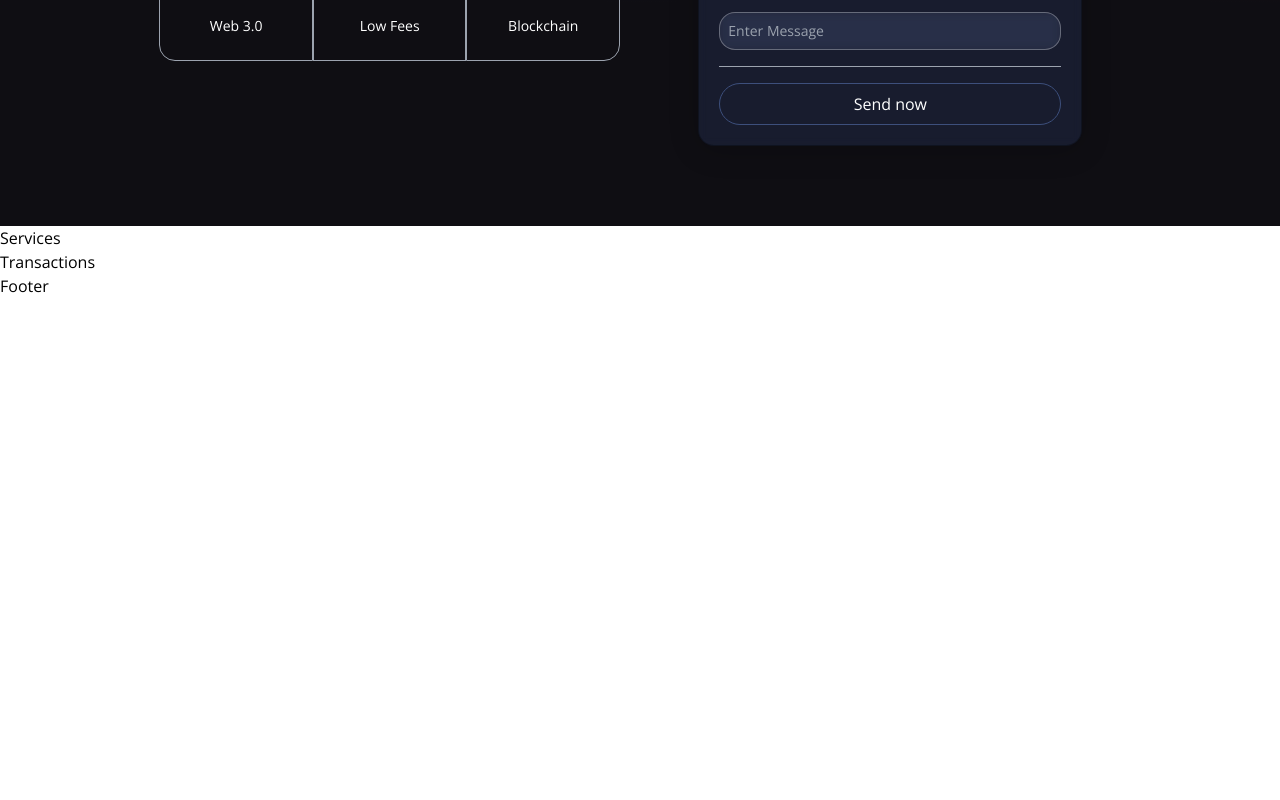
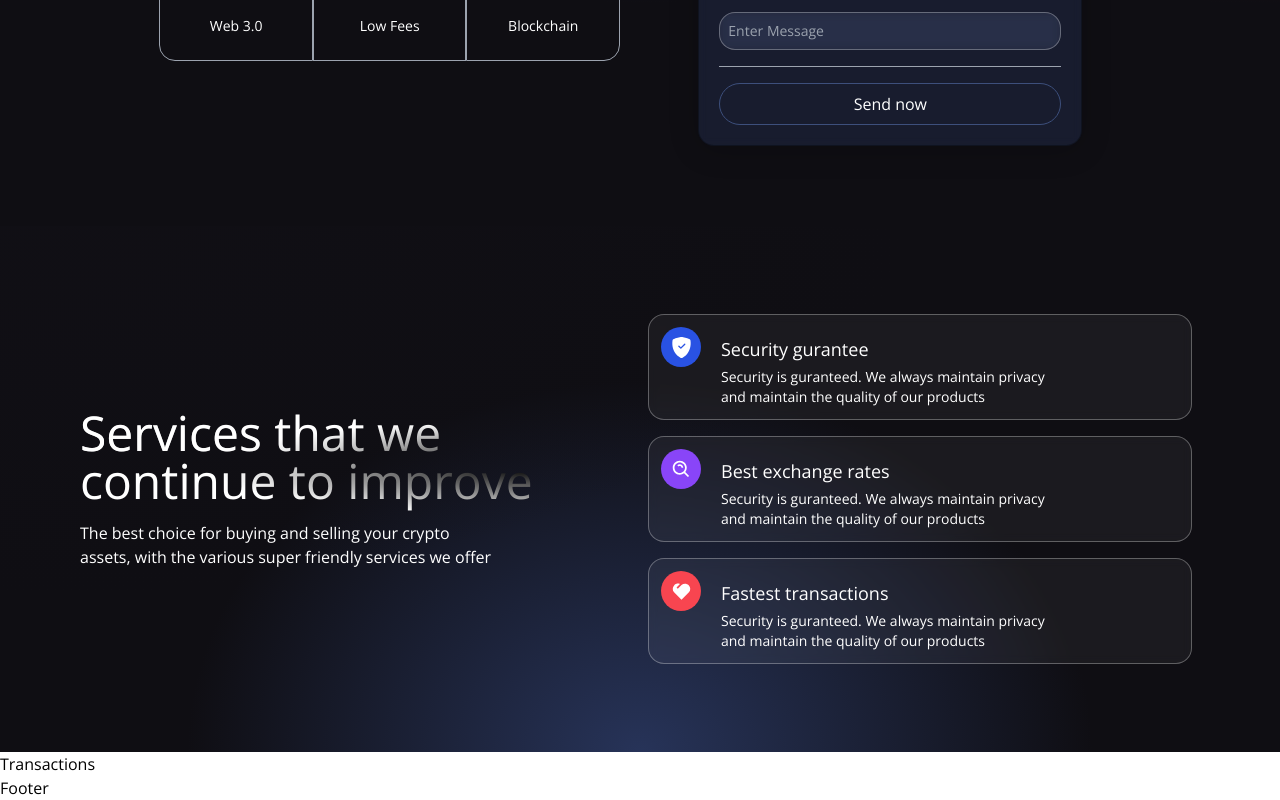
Before and after one commit to MorgueMorg/Blockchain-Web3.0-App, a React (Vite) app in the folder client/: page / in a window 1280 px wide. Shown: the part 531-1331 px from the top of the page. Before the commit the page ends 829 px from the top, so only its background shows below. Built offline with nearby package versions, Linux system fonts and the light colour scheme.

Commit message:
added services section :rocket:

```diff
--- a/client/src/components/Services.jsx
+++ b/client/src/components/Services.jsx
@@ -1,9 +1,59 @@
-import React from 'react'
+import React from "react";
+import { BsShieldFillCheck } from "react-icons/bs";
+import { BiSearchAlt } from "react-icons/bi";
+import { RiHeart2Fill } from "react-icons/ri";
 
-const Services = () => {
-  return (
-    <div>Services</div>
-  )
-}
+const ServiceCard = ({ color, title, icon, subtitle }) => (
+  <div className="flex flex-row justify-start items-start white-glassmorphism p-3 m-2 cursor-pointer hover:shadow-xl">
+    <div
+      className={`w-10 h-10 rounded-full flex justify-center items-center ${color}`}
+    >
+      {icon}
+    </div>
+    <div className="ml-5 flex flex-col flex-1">
+      <h3 className="mt-2 text-white text-lg">{title}</h3>
+      <p className="mt-1 text-white text-sm md:w-9/12">{subtitle}</p>
+    </div>
+  </div>
+);
 
-export default Services
+const Services = () => (
+  <div className="flex w-full justify-center items-center gradient-bg-services">
+    <div className="flex mf:flex-row flex-col items-center justify-between md:p-20 py-12 px-4">
+      <div className="flex-1 flex flex-col justify-start items-start">
+        <h1 className="text-white text-3xl sm:text-5xl py-2 text-gradient ">
+          Services that we
+          <br />
+          continue to improve
+        </h1>
+        <p className="text-left my-2 text-white font-light md:w-9/12 w-11/12 text-base">
+          The best choice for buying and selling your crypto assets, with the
+          various super friendly services we offer
+        </p>
+      </div>
+
+      <div className="flex-1 flex flex-col justify-start items-center">
+        <ServiceCard
+          color="bg-[#2952E3]"
+          title="Security gurantee"
+          icon={<BsShieldFillCheck fontSize={21} className="text-white" />}
+          subtitle="Security is guranteed. We always maintain privacy and maintain the quality of our products"
+        />
+        <ServiceCard
+          color="bg-[#8945F8]"
+          title="Best exchange rates"
+          icon={<BiSearchAlt fontSize={21} className="text-white" />}
+          subtitle="Security is guranteed. We always maintain privacy and maintain the quality of our products"
+        />
+        <ServiceCard
+          color="bg-[#F84550]"
+          title="Fastest transactions"
+          icon={<RiHeart2Fill fontSize={21} className="text-white" />}
+          subtitle="Security is guranteed. We always maintain privacy and maintain the quality of our products"
+        />
+      </div>
+    </div>
+  </div>
+);
+
+export default Services;
```
